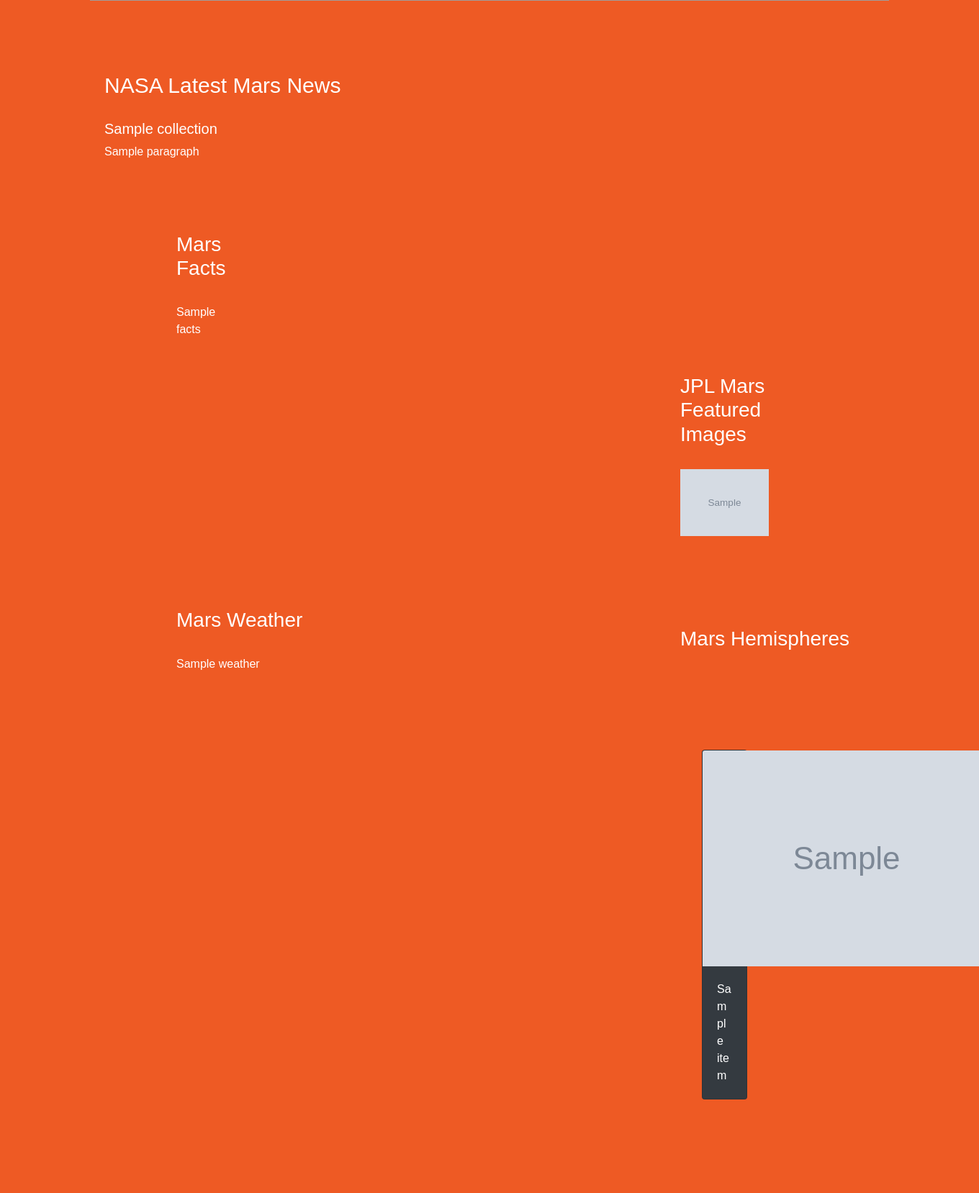
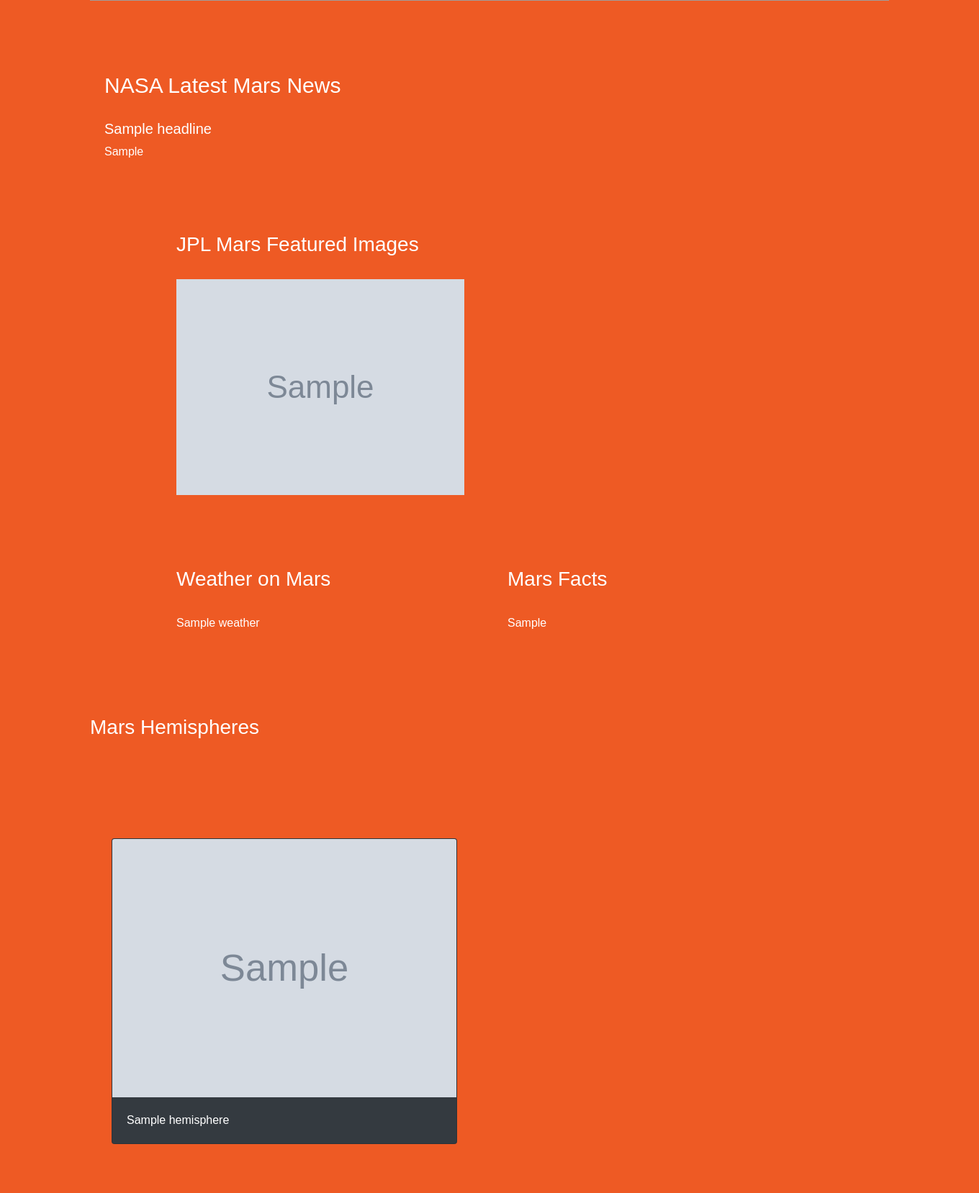
Before and after one commit to edithjimenez25/Web-Scraping-Challenge, a Flask app: page / in a window 1360 px wide; the page is wider, and only the part inside the window is pictured. Shown: the part 481-2139 px from the top of that part at 72% size. After the commit the page ends 2071 px from the top of that part, so only its background shows below. Run offline with Flask 2, Linux system fonts and the light colour scheme; grey boxes marked "Sample" are stand-in pictures; a database or web service that is not in the repository returns one stand-in record (values such as "Sample title"); some libraries are stand-ins or nearby versions; grey boxes are pictures that could not be loaded.

Commit message:
Add files via upload

```diff
--- a/Missions_to_Mars/templates/index.html
+++ b/Missions_to_Mars/templates/index.html
@@ -6,8 +6,7 @@
 	<meta http-equiv="X-UA-Compatible" content="ie=edge">
 	<title>Mission to Mars</title>
 	<link rel="shortcut icon" type="image/x-icon" href="../static/images/mars.png">
-	<link rel="stylesheet" href="https://maxcdn.bootstrapcdn.com/bootstrap/4.0.0/css/bootstrap.min.css" integrity="sha384-Gn5384xqQ1aoWXA+058RXPxPg6fy4IWvTNh0E263XmFcJlSAwiGgFAW/dAiS6JXm"
-        crossorigin="anonymous">
+	<link rel="stylesheet" href="https://maxcdn.bootstrapcdn.com/bootstrap/4.0.0/css/bootstrap.min.css" integrity="sha384-Gn5384xqQ1aoWXA+058RXPxPg6fy4IWvTNh0E263XmFcJlSAwiGgFAW/dAiS6JXm" crossorigin="anonymous">
 	<link rel="stylesheet" type="text/css" href="../static/css/style.css">
 </head>
 
@@ -21,55 +20,54 @@
 		<!--Mars News ------------------------->
 		<div class="newscontainer">
 			<h3>NASA Latest Mars News</h3>
-			<h5>{{news.title}}</h5>
-			<p>{{news.paragraph}}</p>
+			<h5>{{news.headline}}</h5>
+			<p>{{news.head_paragraph}}</p>
 		</div> <!--NewsContainer-->
-		<!--Mars Facts --------------------------------------------->
+	<!--container 2 --------------------------------------------->
 	<div class="container2">
 		<div class="row">
-				<div class="col-lg-1">
-					<h3>Mars Facts</h3><br>
-					{{news.facts}}
-				</div><!--end of col-lg-1-->
-
 			<!--JPL Mars Space Images - Featured Images ------------------->
-				<div class="col-lg-2">
+			<div class="col-8">
 				<h3>JPL Mars Featured Images</h3> <br>
-					<img src="{{news.featured_image_url}}" class="img-fluid" alt="Mars Space Image"/>
-				</div> <!--end of col-lg-2-->
-			</div> <!--row-->
-
+				<img src="{{news.featuredImage}}" style="max-width:100%; max-height:auto;" alt="Mars Space Image"/>
+			</div> <!--end of col-lg-1-->
 		<!--Mars Weather from Tweeter ----------------------------->
+	</div> <!--container2-->
+	<div class="container4">
 		<div class="row">
-				<div class="col-lg-3">
-					<h3>Mars Weather</h3><br>
+			<div class="col-6">
+				<h3>Weather on Mars</h3><br>
 				<p class="text">{{news.Weather}}</p>
 			</div> <!--col-lg-3-->
 
+			<!--Mars Facts --------Table --------------------->
+			<div class="col-6">
+				<h3>Mars Facts</h3><br>
+				{{news.marsFacts|safe}}
+			</div><!--end of col-lg-1-->
+		</div>
+		</div> <!--container4-->
+	</div> <!--container-->
+
 <!--Mars Hemispheres -------------------------------->
-				<div class="col-lg-4">
+	<div class="container3">
 		<h3>Mars Hemispheres</h3>
 		<div class="card-deck">
-                        <hr>
-                        <div class="col-md-12">
-                            <div class="row">
-                                {% for item in news.hiu %}
+			<div class="col-md-12" >
+				<div class="row" >
+				{% for hemispheres in news.hemisphereImages %}
 				<div class="col-md-6">
 					<div class="card text-white bg-dark" style="margin: 30px;">
-                                        <img class="card-img-top" src="{{item.img_url }}" />
-                                        <div class="card-body">
-                                            <p class="card-text">{{item.title }}</p>
+						<img class="card-img-top" src="{{hemispheres.img_url }}" />
+						<div class="card-body">                                        <p class="card-text">{{hemispheres.title }}</p>
 						</div>
 					</div>
 				</div>
 				{% endfor %}
 			</div>
-                        </div>
 		</div><!--close card deck--------------------------->
-				</div> <!--col-lg-4-->
-			</div> <!--row-->
-		</div><!--container2-->
-	</div> <!--container-->
+	</div> <!--container3-->
+
 	<!-- Bootstrap JS -->
 	<script src="https://code.jquery.com/jquery-3.2.1.slim.min.js" integrity="sha384-KJ3o2DKtIkvYIK3UENzmM7KCkRr/rE9/Qpg6aAZGJwFDMVNA/GpGFF93hXpG5KkN"
 	crossorigin="anonymous"></script>
```
Lines whose indentation alone changed are shown as unchanged.
